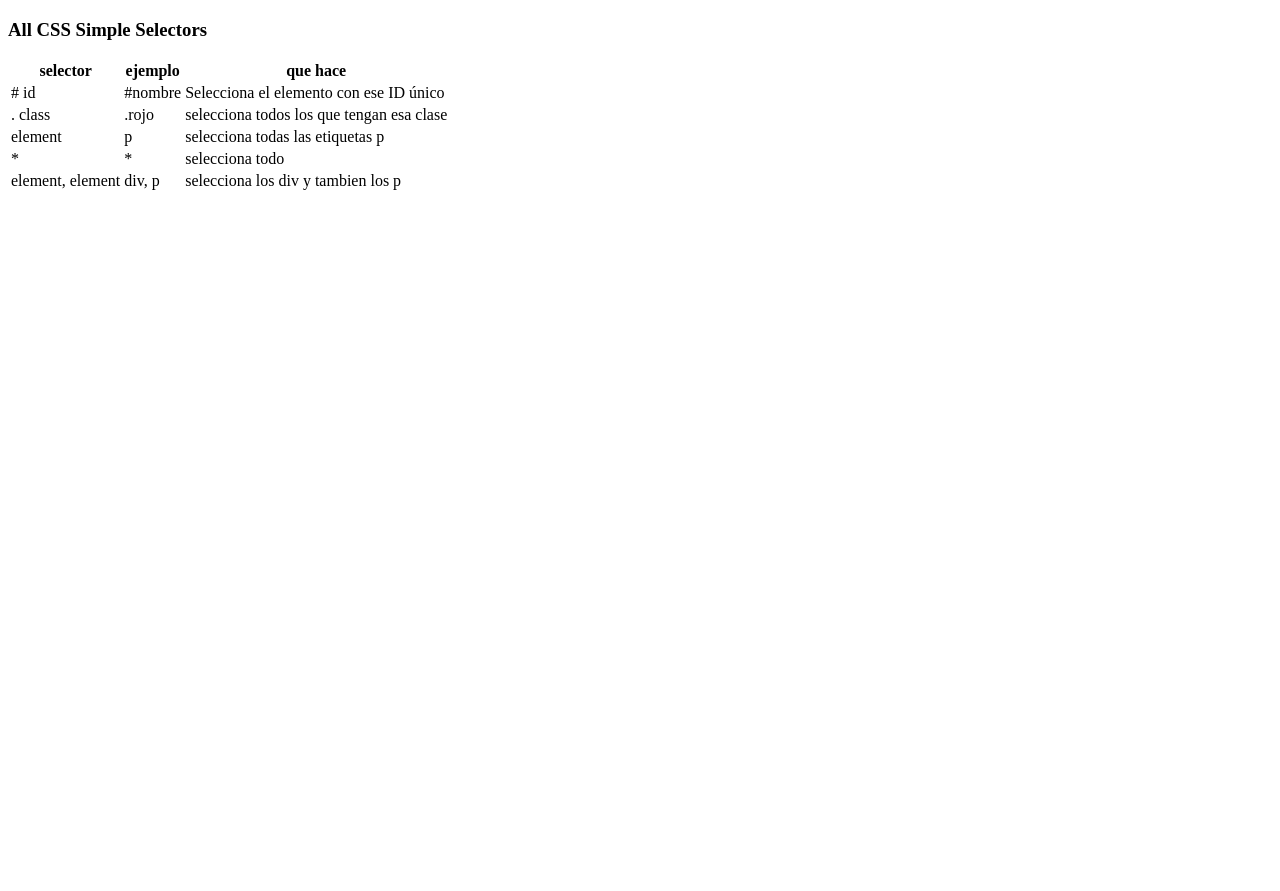
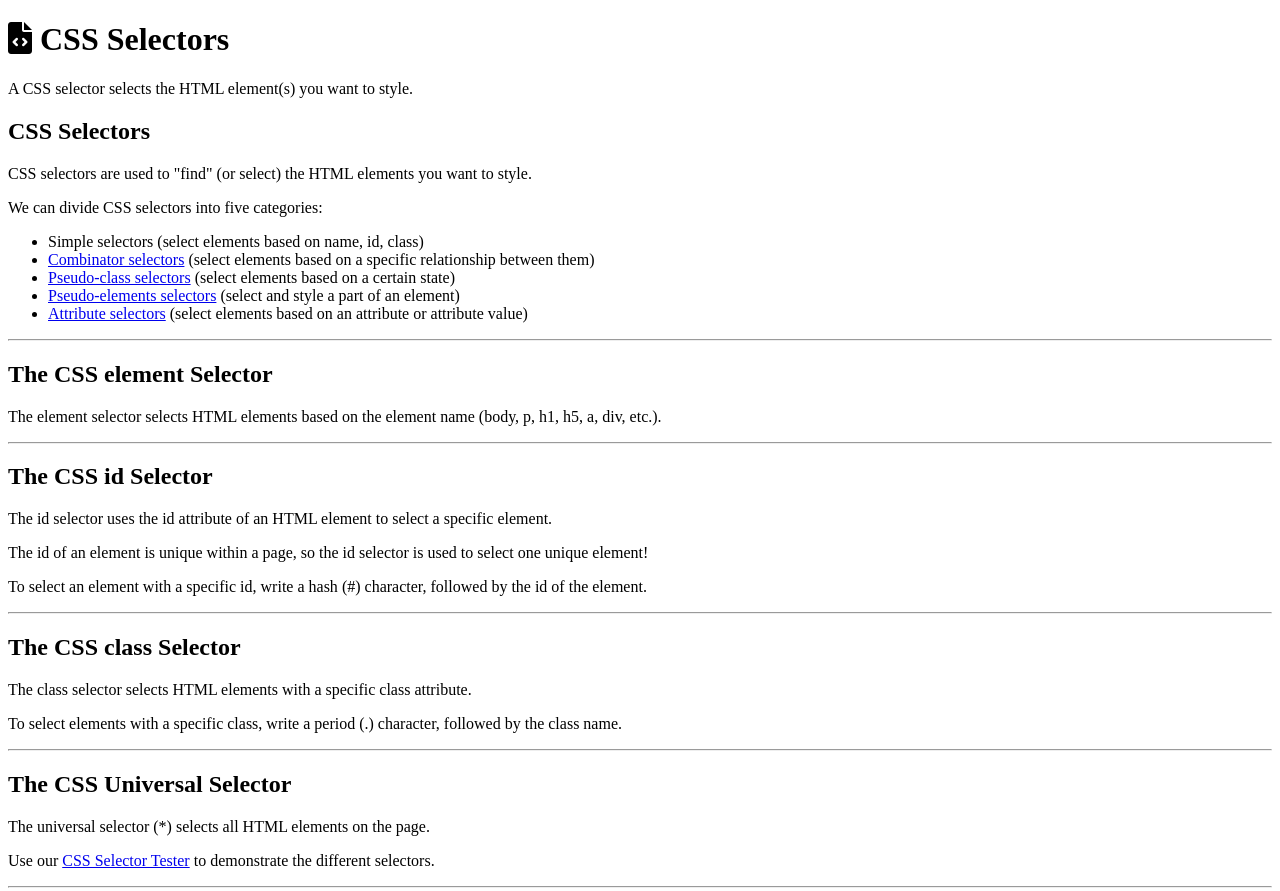
Before and after one commit to JuanRuizEscudero/RuizJoan_2526_ASIX1_0373_AE4_CSS, a plain HTML site: page index.html in a window 1280 px wide. Shown: the top 891 px of the page. Before the commit the page ends 800 px from the top, so only its background shows below. Drawn offline with Linux system fonts and the light colour scheme.

Commit message:
tabla con todo el contenido puesto

```diff
--- a/index.html
+++ b/index.html
@@ -6,10 +6,64 @@
     <meta http-equiv="X-UA-Compatible" content="IE=edge">
     <meta name="viewport" content="width=device-width, initial-scale=1.0">
     <title>CSS Selectors</title>
+
+    <link rel="preconnect" href="https://fonts.googleapis.com">
+    <link rel="preconnect" href="https://fonts.gstatic.com" crossorigin>
+    <link href="https://fonts.googleapis.com/css2?family=Open+Sans:wght@400;700;800&display=swap" rel="stylesheet">
+
+    <link rel="stylesheet" href="https://cdnjs.cloudflare.com/ajax/libs/font-awesome/6.0.0/css/all.min.css">
+
+    <link rel="stylesheet" href="styles.css">
 </head>
 
 <body>
-<h3>All CSS Simple Selectors</h3>
+
+    <h1><i class="fa-solid fa-file-code"></i> CSS Selectors</h1>
+
+    <p>A CSS selector selects the HTML element(s) you want to style.</p>
+
+    <div class="selectors">
+        <h2>CSS Selectors</h2>
+        <p>CSS selectors are used to "find" (or select) the HTML elements you want to style.</p>
+        <p>We can divide CSS selectors into five categories:</p>
+        <ul>
+            <li>Simple selectors (select elements based on name, id, class)</li>
+
+            <li><a href="https://www.w3schools.com/css/css_combinators.asp" target="_blank">Combinator selectors</a> (select elements based on a specific relationship between them)</li>
+
+            <li><a href="https://www.w3schools.com/css/css_pseudo_classes.asp" target="_blank">Pseudo-class selectors</a> (select elements based on a certain state)</li>
+
+            <li><a href="https://www.w3schools.com/css/css_pseudo_elements.asp" target="_blank">Pseudo-elements selectors</a> (select and style a part of an element)</li>
+
+            <li><a href="https://www.w3schools.com/css/css_attribute_selectors.asp" target="_blank">Attribute selectors</a> (select elements based on an attribute or attribute value)</li>
+        </ul>
+    </div>
+    <hr>
+
+    <h2 class="selector">The CSS <span>element</span> Selector</h2>
+    <p>The element selector selects HTML elements based on the element <span>name</span> (body, p, h1, h5, a, div, etc.).</p>
+    <hr>
+
+    <h2 class="selector">The CSS <span>id</span> Selector</h2>
+    <p>The id selector uses the id attribute of an HTML element to select a specific element.</p>
+    <p>The id of an element is unique within a page, so the id selector is used to select one unique element!</p>
+    <p>To select an element with a specific id, write a hash <span>(#)</span> character, followed by the id of the element.</p>
+    <hr>
+
+    <h2 class="selector">The CSS <span>class</span> Selector</h2>
+    <p>The class selector selects HTML elements with a specific class attribute.</p>
+    <p>To select elements with a specific class, write a period <span>(.)</span> character, followed by the class name.</p>
+    <hr>
+
+    <h2 id="universal">The CSS <span>Universal</span> Selector</h2>
+    <p>The universal selector <span>(*)</span> selects all HTML elements on the page.</p>
+
+    <div>
+        <p>Use our <a href="https://www.w3schools.com/cssref/trysel.asp" target="_blank">CSS Selector Tester</a> to demonstrate the different selectors. </p>
+    </div>
+    <hr>
+
+    <h3>All CSS Simple Selectors</h3>
 
     <table class="tabla-final">
         <tr>
```
